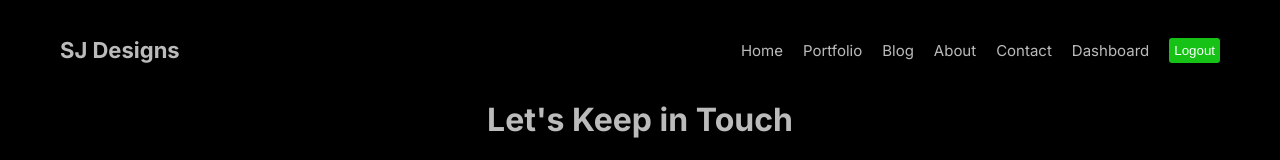
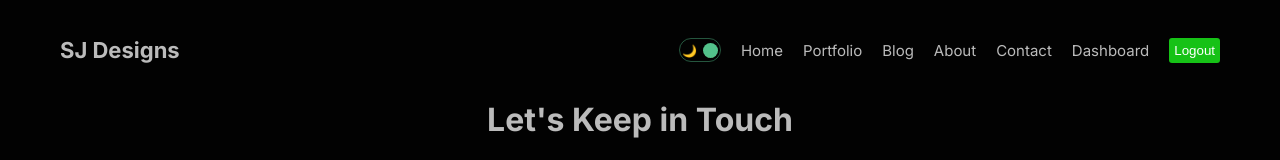
Before and after one commit to sivajisj/nextjs-app, a Next.js app: page /contact in a window 1280 px wide. Shown: the top 160 px of the page. Built offline with nearby package versions, Linux system fonts and the light colour scheme.

Commit message:
darkmode, light mode feature added

```diff
--- /dev/null
+++ b/context/ThemeContext.js
@@ -0,0 +1,21 @@
+"use client"
+
+import { createContext, useState } from "react"
+
+export const ThemeContext = createContext()
+export const ThemeProvider = ({children}) =>{
+    const [mode , setMode] = useState("dark")
+
+    const toggle = () =>{
+       setMode(prev => prev === "dark" ? "light" : "dark")
+    }
+
+  return (
+    <ThemeContext.Provider value={{toggle,mode }}>
+        <div className={`theme ${mode}`}>
+      {children}
+        </div>
+    </ThemeContext.Provider>
+  )
+
+}
--- a/src/app/globals.css
+++ b/src/app/globals.css
@@ -17,6 +17,19 @@ a{
   color: inherit;
 }
 
+.light{
+  background-color: white;
+  color: #111;
+}
+.dark{
+  background-color: rgb(2, 2, 2);
+  color: #bbb;
+}
+
+.theme{
+  transition:1.2s all ease;
+}
+
 .container{
  max-width: 1366px;
  min-height: 100vh;
--- a/src/app/layout.js
+++ b/src/app/layout.js
@@ -2,6 +2,7 @@ import { Inter } from 'next/font/google'
 import './globals.css'
 import Navbar from '@/components/navbar/Navbar'
 import Footer from '@/components/footer/footer'
+import { ThemeProvider } from '../../context/ThemeContext'
 
 const inter = Inter({ subsets: ['latin'] })
 
@@ -15,11 +16,16 @@ export default function RootLayout({ children }) {
     <html lang="en">
 
       <body className={inter.className}>
-        <div className='container'>
-        <Navbar/>
-        {children}
-        <Footer/>
-        </div>
+        <ThemeProvider>
+
+            <div className='container'>
+            <Navbar/>
+            {children}
+            <Footer/>
+            </div>
+
+        </ThemeProvider>
+
         </body>
 
     </html>
--- /dev/null
+++ b/src/components/DarkModeToggle/DarkModeToggle.jsx
@@ -0,0 +1,27 @@
+"use client"
+import React, { useContext } from 'react'
+import styles from "./DarkModeToggle.module.css"
+import { ThemeContext } from '../../../context/ThemeContext'
+
+
+const DarkModeToggle = () => {
+
+    const {toggle,mode} = useContext(ThemeContext)
+
+
+  return (
+    <div className={styles.container} onClick={toggle}>
+         <div className={styles.icon}>
+         🌙
+         </div>
+         <div className={styles.icon}>
+            🌞
+
+         </div>
+         <div className={styles.ball} style={mode==="light"?{left: '2px'}:{right :"2px"}} />
+
+    </div>
+  )
+}
+
+export default DarkModeToggle
--- /dev/null
+++ b/src/components/DarkModeToggle/DarkModeToggle.module.css
@@ -0,0 +1,24 @@
+.container{
+    width: 42px;
+    height: 24px;
+    border: 1.5px solid #53c28b70;
+    border-radius: 30px;
+    display: flex;
+    padding: 2px;
+    align-items: center;
+    justify-content: space-between;
+    position: relative;
+    cursor: pointer;
+}
+
+.icon{
+    font-size: 12px;
+}
+
+.ball{
+    width: 15px;
+    height: 15px;
+    position: absolute;
+    border-radius: 50%;
+    background-color: #53c28b;
+}
--- a/src/components/navbar/Navbar.jsx
+++ b/src/components/navbar/Navbar.jsx
@@ -3,6 +3,7 @@ import Link from 'next/link'
 import React from 'react'
 
 import styles from './navbar.module.css'
+import DarkModeToggle from '@components/DarkModeToggle/DarkModeToggle'
 
 const Navbar = () => {
   const links = [
@@ -44,6 +45,7 @@ const Navbar = () => {
       <Link href="/" className={styles.logo}>
       SJ Designs</Link>
       <div className={styles.links}>
+         <DarkModeToggle />
         {links.map(link =>(
           <Link key={link.id}
           className={styles.link}
```
Also changed, not shown: src/app/blog/[id]/page.jsx (+13 -7 lines).
